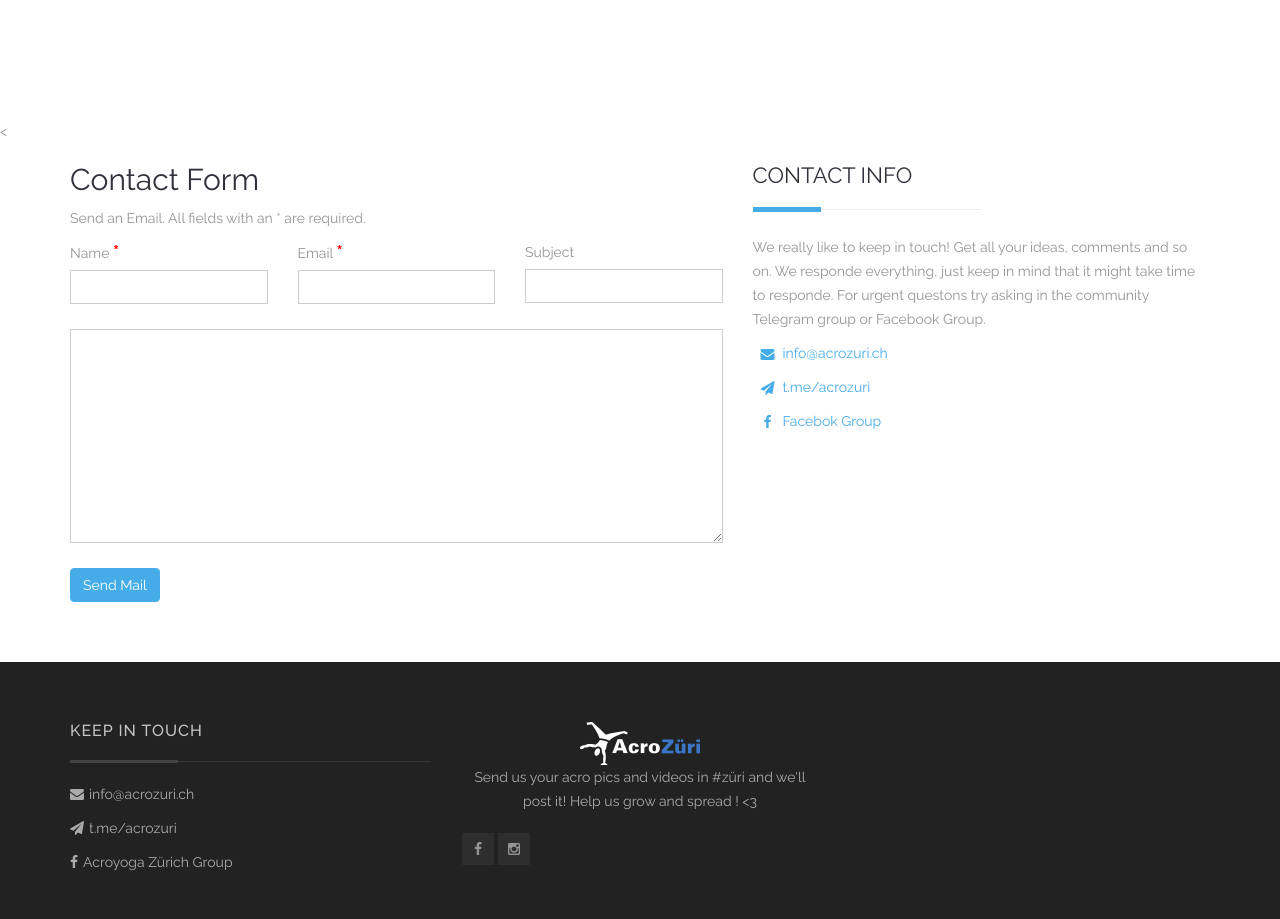
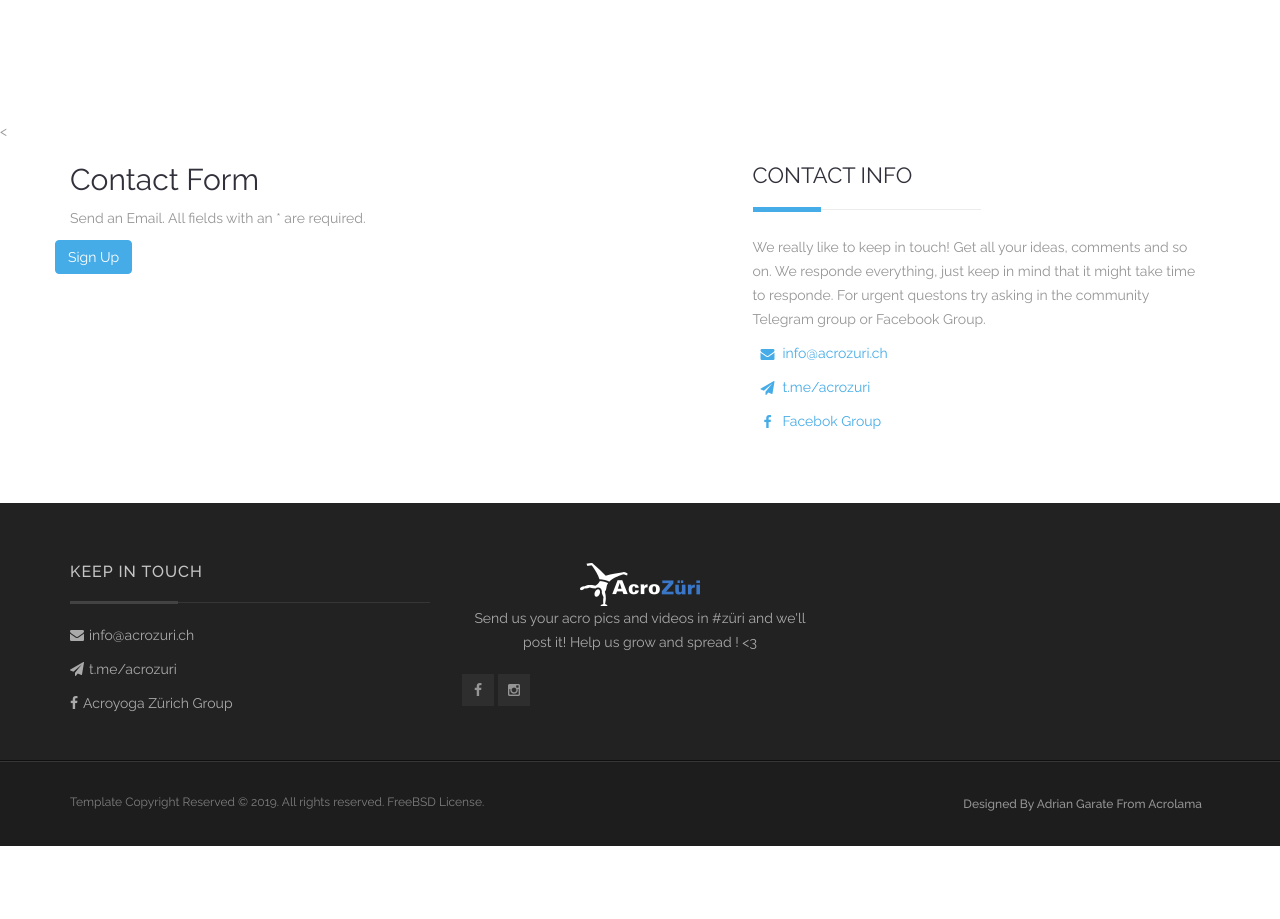
Before and after one commit to adux/acrozuri, a Django app: page / in a window 1280 px wide. Shown: the part 4948-5867 px from the top of the page. After the commit the page ends 5794 px from the top, so only its background shows below. Run offline with Django 3.2, Linux system fonts and the light colour scheme; some libraries are stand-ins or nearby versions.

Commit message:
Formes 0.1

```diff
--- a/acrozuri/templates/pages/about.html
+++ /dev/null
@@ -1 +0,0 @@
-{% extends "base.html" %}
--- a/acrozuri/templates/pages/contact.html
+++ b/acrozuri/templates/pages/contact.html
@@ -1,4 +1,4 @@
-    <!-- page start -->{% load static i18n %}
+<!-- page start -->{% load static i18n %}{% load crispy_forms_tags %}
     <section id="contact" class="main-content pad-60"><
       <div class="container">
         <div class="row">
@@ -8,39 +8,10 @@
               <h3>Contact Form</h3>
               <p>Send an Email. All fields with an * are required.</p>
               <div class="row">
-                <form class="form-inline" id="contactForm" name="contact" data-toggle="validator" class="shake" >
-                    <div class="form-sec1">
-                      <div class="col-md-4 col-xs-12">
-                        <div class="form-group">
-                          <label for="name">Name <b>*</b></label>
-                          <input type="text" class="form-control" id="name" name="name">
-                        </div>
-                      </div>
-                      <div class="col-md-4 col-xs-12">
-                        <div class="form-group">
-                          <label for="email">Email <b>*</b></label>
-                          <input type="email" class="form-control" id="email" name="email">
-                        </div>
-                      </div>
-                      <div class="col-md-4 col-xs-12">
-                        <div class="form-group">
-                          <label for="msg_subject">Subject</label>
-                          <input type="text" class="form-control" id="msg_subject" name="phone">
-                        </div>
-                      </div>
-                    </div>
-                    <div class="form-sec2">
-                      <div class="col-md-12 col-xs-12">
-                        <textarea class="form-control" id="message" rows="10"></textarea>
-                      </div>
-                    </div>
-                    <div class="form-sec3">
-                      <div class="col-md-4 col-xs-12">
-                        <button type="submit" id="submit" class="btn btn-primary hvr-sweep-to-right" name="submit">Send Mail</button>
-                      </div>
-                    </div>
-                    <div id="msgSubmit" class="h3 text-center hidden"></div>
-                  </form>
+                <form method="post">{% csrf_token %}
+                    {{ form.news|crispy }}
+                    <button type="submit" class="btn btn-primary">Sign Up</button>
+                </form>
               </div>
             </div>
             <!-- contact form end -->
--- a/acrozuri/templates/pages/home.html
+++ /dev/null
@@ -1 +0,0 @@
-{% extends "base.html" %}
--- a/acrozuri/templates/pages/index.html
+++ b/acrozuri/templates/pages/index.html
@@ -9,7 +9,7 @@
                     <div class="slide-caption">
                         <h2 class="slide1anim1">Be part of the <span>Acro Züri Verein</span></h2>
                         <h3 class="slide1anim2">Registration is easy <br />all the info HERE.</h3>
-                        <a href="#" class="btn btn-slideshow slide1anim3">Sign up now</a>
+                        <a href="{% url 'member' %}" class="btn btn-slideshow slide1anim3">Sign up now</a>
                     </div>
                 </div>
                 <div class="item">
@@ -17,7 +17,7 @@
                     <div class="slide-caption">
                         <h2 class="slide2anim1">Have any cool ideas? <span>Get in touch!</span></h2>
                         <h3 class="slide2anim2">We hope to get all your are ideas<br/> and support them to our max extend.</h3>
-                        <a href="#" class="btn btn-slideshow slide1anim3">Write Us</a>
+                        <a href="mailto:info@acrozuri.ch" class="btn btn-slideshow slide1anim3">Write Us</a>
                     </div>
                 </div>
             </div>
--- a/acrozuri/templates/pages/member.html
+++ b/acrozuri/templates/pages/member.html
@@ -36,7 +36,7 @@
                             <h2>Membership</h2>
                             <h3>Be part!</h3>
                             <p>Click on any of the “sign up now” buttons, send us your contact details and we’ll get back to you with a pre-filled form for you to sign. You may hand us a printout of your signed copy or scan it and send it via email to info@acrozuri.ch</p>
-                            <a class="btn btn-join" href="#">Sign up now</a>
+                            <a class="btn btn-join" href="{% url 'member' %}">Sign up now</a>
                         </div>
                     </div> <!--/.col-->
                 </div> <!--/.row-->
--- a/config/settings/base.py
+++ b/config/settings/base.py
@@ -188,7 +188,7 @@
     }
 ]
 # http://django-crispy-forms.readthedocs.io/en/latest/install.html#template-packs
-CRISPY_TEMPLATE_PACK = "bootstrap4"
+CRISPY_TEMPLATE_PACK = "bootstrap3"
 
 # FIXTURES
 # ------------------------------------------------------------------------------
--- a/config/urls.py
+++ b/config/urls.py
@@ -4,12 +4,13 @@
 from django.contrib import admin
 from django.views.generic import TemplateView
 from django.views import defaults as default_views
-from acrozuri.home.views import EventView
+from acrozuri.home.views import EventView, MemberView
 
 urlpatterns = [
     path("", TemplateView.as_view(template_name="pages/index.html"), name="home"),
     path("about/", TemplateView.as_view(template_name="pages/about.html"), name="about"),
     path("events/", EventView.as_view(), name="event"),
+    path("member/", MemberView.as_view(), name="member"),
     # Django Admin, use {% url 'admin:index' %}
     path(settings.ADMIN_URL, admin.site.urls),
     # User management
```
Also changed, not shown: acrozuri/home/forms.py (+10 -3 lines), acrozuri/home/views.py (+20 -19 lines), acrozuri/templates/pages/form.html (added, +35 -0 lines).
